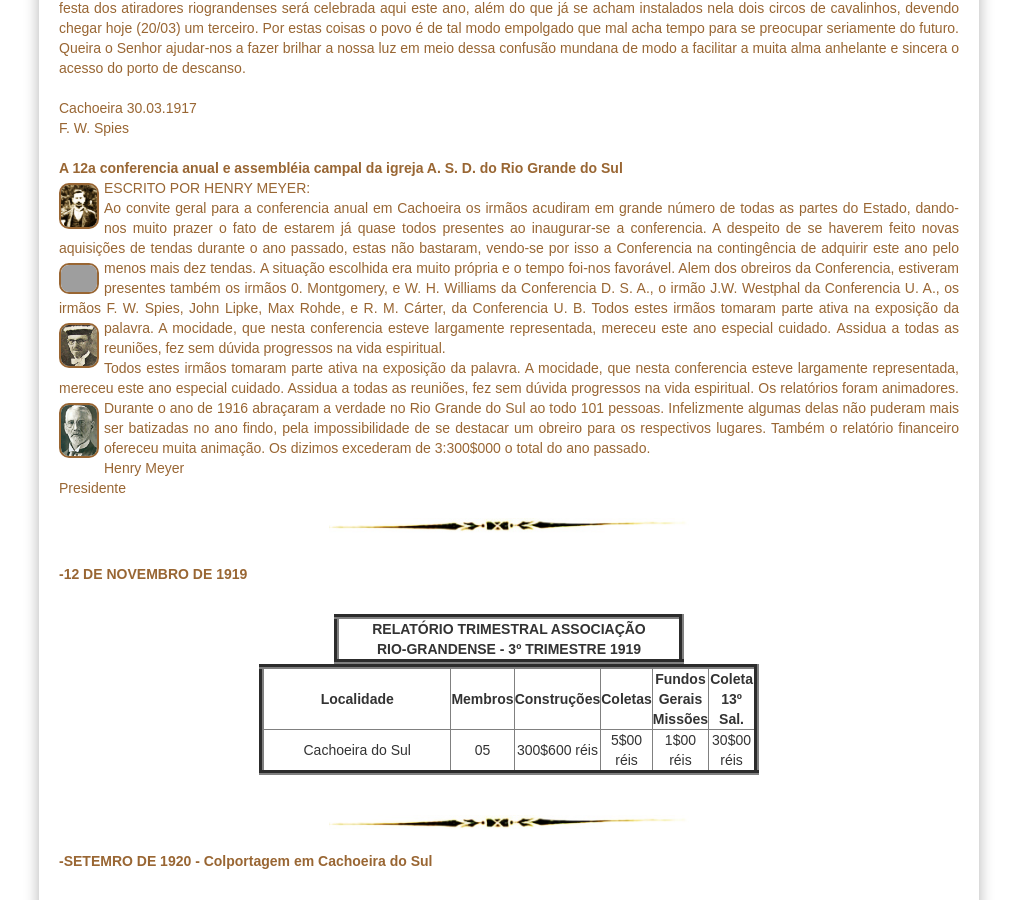
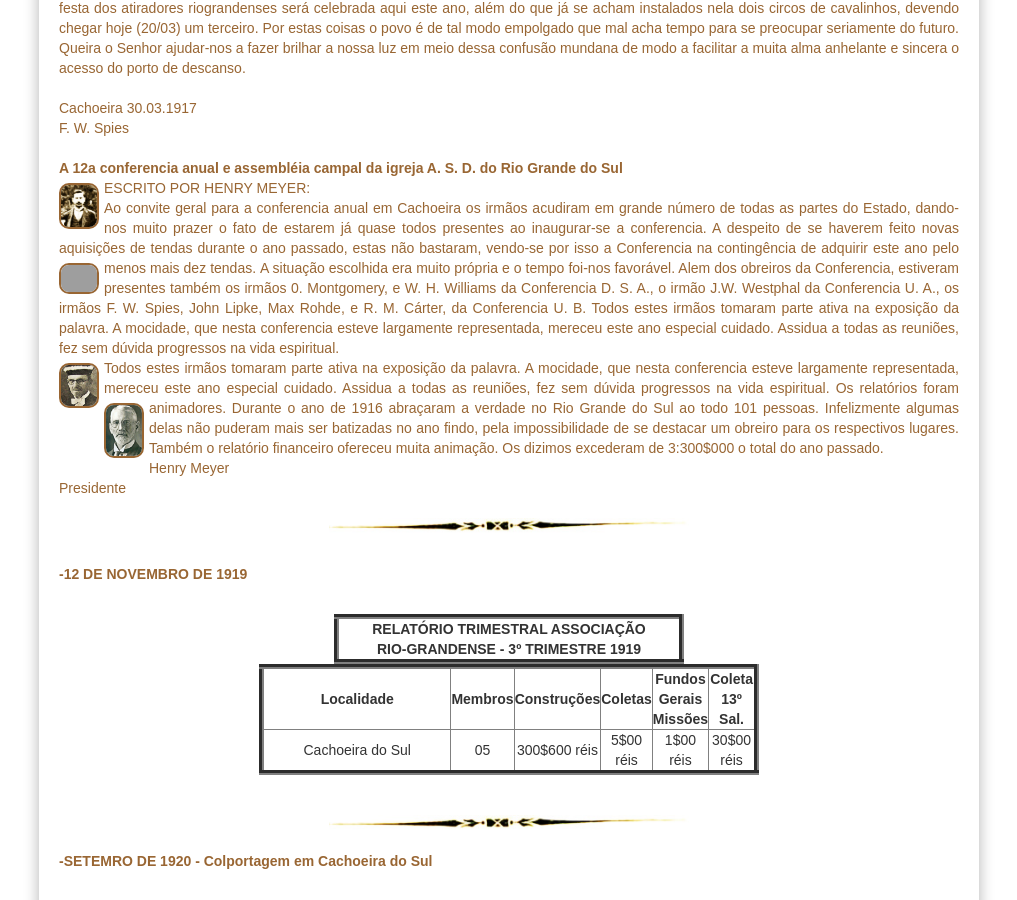
Before and after one commit to claudiovargas1955/claudiovargas1955.github.io, a Jekyll site: the page built from _pages/história-da-iasd-cachoeira.html, in a window 1280 px wide and 900 px high, scrolled down 2304 px. Shown: the whole window, without its empty margins (131-1148 px from the left). Built offline with Jekyll 4.4.1, drawn with Linux system fonts in a browser that asks for light colours; some web fonts are replaced; grey boxes are pictures that could not be loaded.

Commit message:
Update história-da-iasd-cachoeira.html

```diff
--- a/_pages/história-da-iasd-cachoeira.html
+++ b/_pages/história-da-iasd-cachoeira.html
@@ -248,8 +248,8 @@ por isso a Conferencia na contingência de adquirir este ano pelo menos mais dez
 A situação escolhida era muito própria e o tempo foi-nos favorável. Alem dos obreiros da Conferencia, estiveram presentes também os irmãos 0. Montgomery, e W. H.
 Williams da Conferencia D. S. A., o irmão J.W. Westphal da Conferencia U. A., os irmãos F. W. Spies, John Lipke, Max Rohde, e R. M. Cárter, da Conferencia U. B.
 Todos estes irmãos tomaram parte ativa na exposição da palavra. A mocidade, que nesta conferencia esteve largamente representada, mereceu este ano especial cuidado.
-<img class="esq5" style="float:left"; src="/images/john-lipke.jpg" class="img-responsive" width="40px" title="Pr. John Lipke";/>
-Assidua a todas as reuniões, fez sem dúvida progressos na vida espiritual.<br>
+Assidua a todas as reuniões, fez sem dúvida progressos na vida espiritual.<br><img class="esq5" style="float:left"; src="/images/john-lipke.jpg" class="img-responsive"
+width="40px" title="Pr. John Lipke";/>
 Todos estes irmãos tomaram parte ativa na exposição da palavra. A mocidade, que nesta conferencia esteve largamente representada, mereceu este ano especial cuidado.
 Assidua a todas as reuniões, fez sem dúvida progressos na vida espiritual. Os relatórios foram animadores. Durante o ano de 1916 abraçaram a verdade no Rio Grande do
 <img class="esq5" style="float:left"; src="/images/j. w. westphal.jpg" class="img-responsive" width="40px" title="Pr. J W Westphal *1861/+1949";/>
```
